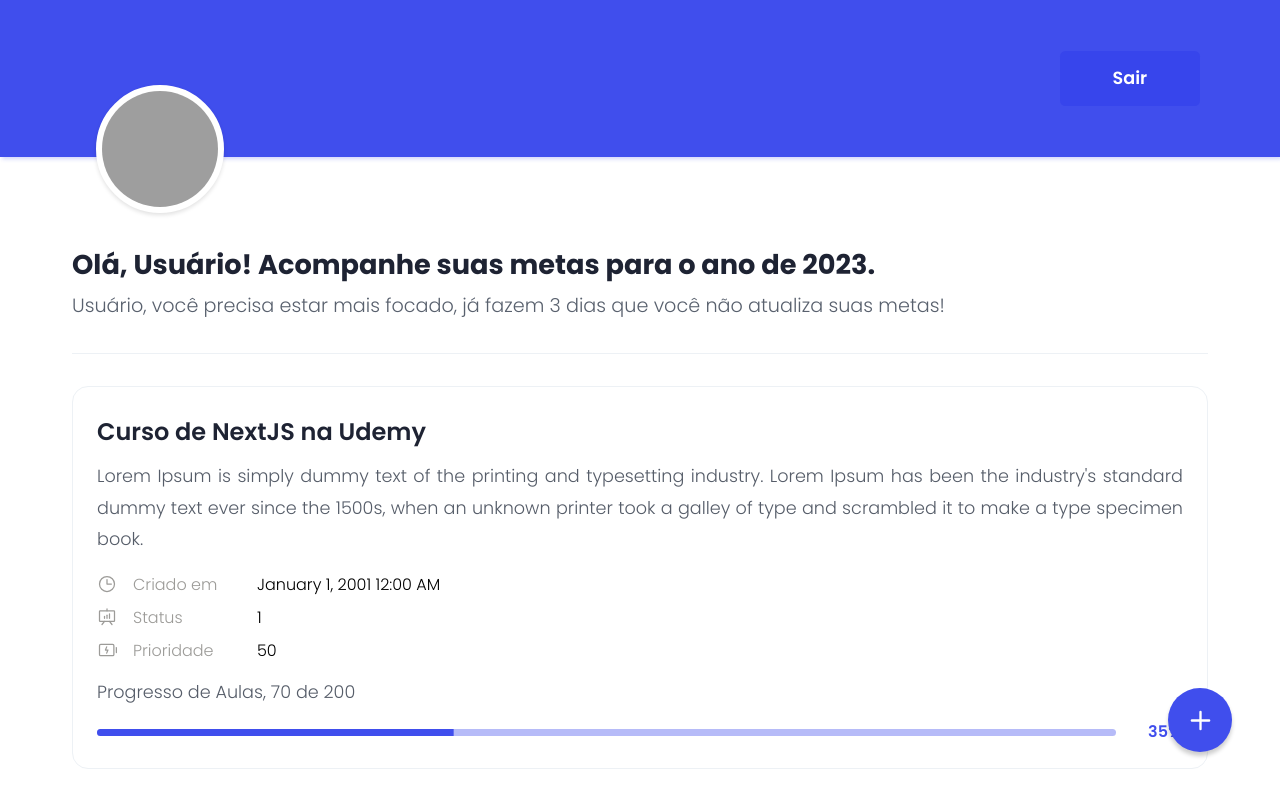
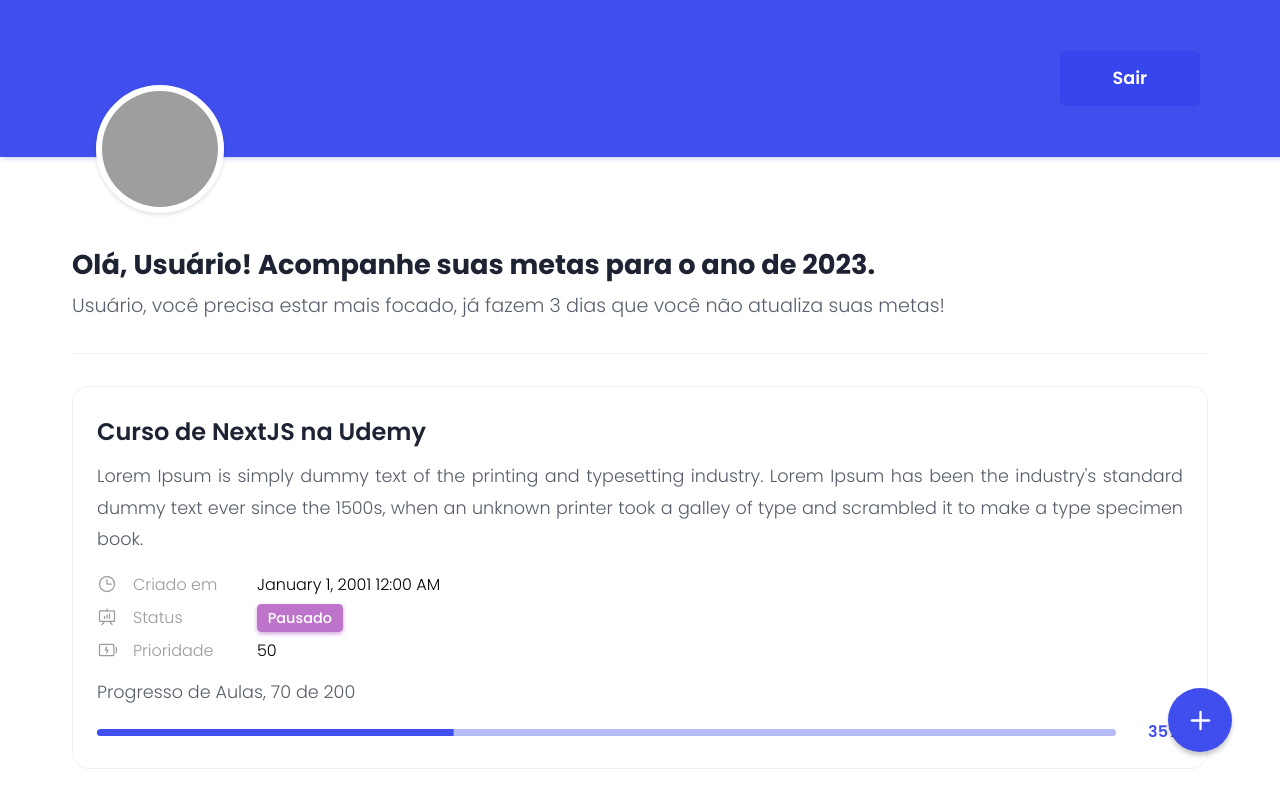
Before and after one commit to AllanDutra/next-goals-project, a Next.js app: page / in a window 1280 px wide. Shown: the top 800 px of the page. Built offline with nearby package versions, Linux system fonts and the light colour scheme; grey boxes are pictures that could not be loaded.

Commit message:
feat: add Tag Status styles

```diff
--- a/src/components/Status/index.tsx
+++ b/src/components/Status/index.tsx
@@ -1,3 +1,5 @@
+import styles from "./styles.module.scss";
+
 export enum GoalStatus {
   NotStarted = 0,
   InProgress = 1,
@@ -19,8 +21,22 @@ function getLabel(goalStatus: GoalStatus): string {
   return "Finalizado";
 }
 
+function getColorVariant(goalStatus: GoalStatus): string {
+  if (goalStatus === GoalStatus.NotStarted) return styles.notStarted;
+
+  if (goalStatus === GoalStatus.InProgress) return styles.inProgress;
+
+  if (goalStatus === GoalStatus.Paused) return styles.paused;
+
+  return styles.finished;
+}
+
 function Tag({ statusData }: Props) {
-  return <span>{statusData}</span>;
+  return (
+    <span className={`${styles.container} ${getColorVariant(statusData)}`}>
+      {getLabel(statusData)}
+    </span>
+  );
 }
 
 export const Status = { getLabel, Tag };
--- /dev/null
+++ b/src/components/Status/styles.module.scss
@@ -0,0 +1,39 @@
+$inProgress: #ffac33;
+$inProgressShadow: #ffac337a;
+
+$notStarted: #f44336;
+$notStartedShadow: #f443367a;
+
+$paused: #ab47bc;
+$pausedShadow: #ab47bc7a;
+
+$finished: #1aae9f;
+$finishedShadow: #1aae9f7a;
+
+.container {
+  padding: 0.25em 0.75em;
+  font-size: 0.9em;
+  border-radius: 0.3em;
+  font-weight: 500;
+  color: white;
+}
+
+.notStarted {
+  background-color: lighten($notStarted, 12);
+  box-shadow: 0px 2px 4px 0 $notStartedShadow;
+}
+
+.inProgress {
+  background-color: $inProgress;
+  box-shadow: 0px 2px 4px 0 $inProgressShadow;
+}
+
+.paused {
+  background-color: lighten($paused, 12);
+  box-shadow: 0px 2px 4px 0 $pausedShadow;
+}
+
+.finished {
+  background-color: $finished;
+  box-shadow: 0px 2px 4px 0 $finishedShadow;
+}
--- a/src/pages/index.tsx
+++ b/src/pages/index.tsx
@@ -19,7 +19,7 @@ export default function Home() {
         "Lorem Ipsum is simply dummy text of the printing and typesetting industry. Lorem Ipsum has been the industry's standard dummy text ever since the 1500s, when an unknown printer took a galley of type and scrambled it to make a type specimen book.",
       createdAt: new Date("01-01-2001"),
       // updated?: Date;
-      status: GoalStatus.InProgress,
+      status: GoalStatus.Paused,
       priority: 50,
       // endForecast?: Date;
       metric: "Aulas",
@@ -33,7 +33,7 @@ export default function Home() {
         "Lorem Ipsum is simply dummy text of the printing and typesetting industry. Lorem Ipsum has been the industry's standard dummy text ever since the 1500s, when an unknown printer took a galley of type and scrambled it to make a type specimen book.",
       createdAt: new Date("01-01-2001"),
       // updated?: Date;
-      status: GoalStatus.InProgress,
+      status: GoalStatus.Finished,
       priority: 50,
       // endForecast?: Date;
       metric: "Aulas",
```
